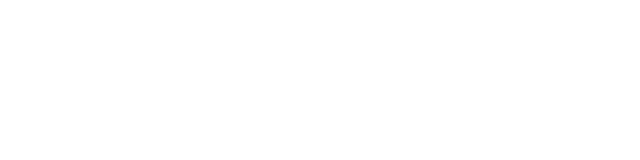
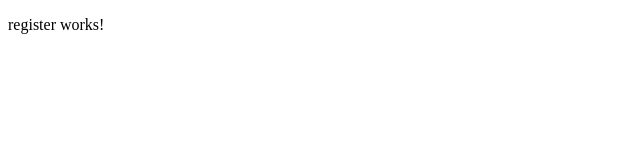
Before and after one commit to adilevi55/stock-sale, an Angular app: page /register in a window 1280 px wide. Before the commit this address led to /. Shown: the top 160 px of the page, without its empty margins (0-640 px from the left). Built offline with nearby package versions, Linux system fonts and the light colour scheme.

Commit message:
register

```diff
--- a/src/app/app-routing.module.ts
+++ b/src/app/app-routing.module.ts
@@ -5,7 +5,9 @@
 
 const routes: Routes = [
   {path: '', redirectTo: '/login', pathMatch: 'full'},
-  {path: 'login', component: LogingComponent}
+  {path: 'login', component: LogingComponent},
+  {path: 'register', loadChildren: () => import('./register/module/register/register.module')
+  .then(m => m.RegisterModule)}
 ];
 
 @NgModule({
--- a/src/app/app.module.ts
+++ b/src/app/app.module.ts
@@ -1,9 +1,9 @@
 import { BrowserModule } from '@angular/platform-browser';
 import { NgModule } from '@angular/core';
-
 import { AppRoutingModule } from './app-routing.module';
 import { AppComponent } from './app.component';
 import { LogingComponent } from './components/loging/loging.component';
+import { RegisterModule } from './register/module/register/register.module';
 
 @NgModule({
   declarations: [
@@ -12,7 +12,8 @@
   ],
   imports: [
     BrowserModule,
-    AppRoutingModule
+    AppRoutingModule,
+    RegisterModule
   ],
   providers: [],
   bootstrap: [AppComponent]
--- /dev/null
+++ b/src/app/register/component/register/register.component.html
@@ -0,0 +1 @@
+<p>register works!</p>
--- /dev/null
+++ b/src/app/register/component/register/register.component.ts
@@ -0,0 +1,15 @@
+import { Component, OnInit } from '@angular/core';
+
+@Component({
+  selector: 'app-register',
+  templateUrl: './register.component.html',
+  styleUrls: ['./register.component.css']
+})
+export class RegisterComponent implements OnInit {
+
+  constructor() { }
+
+  ngOnInit() {
+  }
+
+}
```
Also changed, not shown: src/app/register/module/register/register-routing.module.ts (added, +14 -0 lines), src/app/register/module/register/register.module.ts (added, +14 -0 lines), src/app/register/component/register/register.component.css (added).
